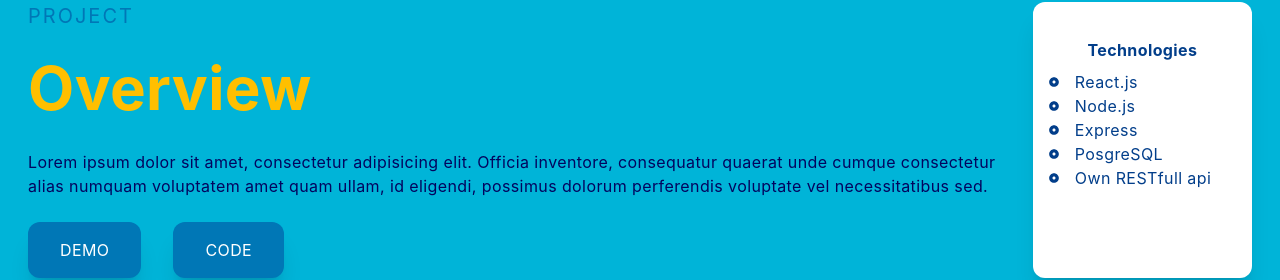
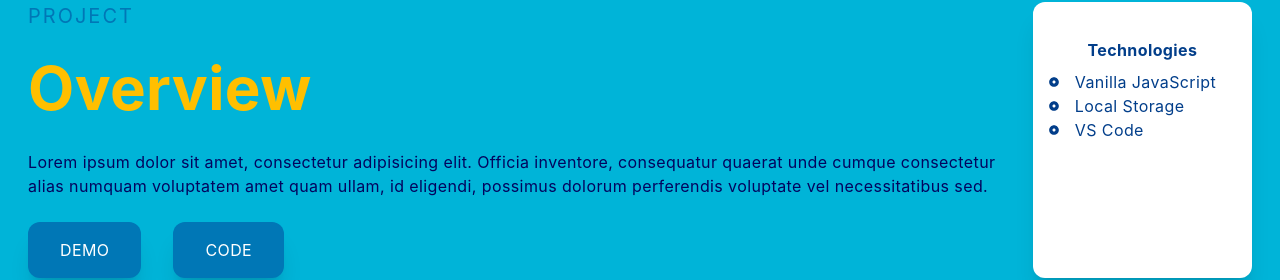
Before and after one commit to kindofclever/portfolio, a Next.js app: page /shoppinglist in a window 1280 px wide. Shown: the part 270-550 px from the top of the page. Built offline with nearby package versions, Linux system fonts and the light colour scheme.

Commit message:
added links

```diff
--- a/components/About.js
+++ b/components/About.js
@@ -18,8 +18,6 @@ const About = () => {
                 <p>
                     Lorem ipsum dolor sit amet consectetur adipisicing elit. Amet sit dolorem vero veritatis at hic, nulla molestias repellat aliquam, ipsa voluptates quae saepe? Inventore ex ducimus doloremque, reprehenderit rem dolorum.
                 </p>
-
-                <h3 className=' w-[35%]  py-2 cursor-pointer font-semibold hover:underline'> <Link href='/#projects'>Have a glance at my latest projects</Link></h3>
             </div>
             <div className='w-full h-auto m-auto flex items-center justify-center'>
                 <motion.div
--- a/components/Navbar.js
+++ b/components/Navbar.js
@@ -115,18 +115,26 @@ const Navbar = () => {
                         <div className='py-'>
                             <p className='uppercase text-xs mt-10 tracking-widest text-[#ffbf00] font-bold'>Let's connect!</p>
                             <div className='flex items-center justify-between my-4 w-full sm:w-[90%]'>
+                                <a href='https://www.linkedin.com/in/sandragufler/'>
                                     <div className='p-2 m-1 rounded-full shadow-xl cursor-pointer hover:scale-105 ease-in duration-200'>
                                         <IoLogoLinkedin size={30}/>
                                     </div>
+                                </a>
+                                <a href='https://github.com/kindofclever'>
                                 <div className='p-2 m-1 rounded-full shadow-xl cursor-pointer hover:scale-105 ease-in duration-200'>
                                     <ImGithub size={30} />
                                 </div>
+                                </a>
+                                <a href='/#contact'>
                                     <div className='p-2 m-1 rounded-full shadow-xl cursor-pointer hover:scale-105 ease-in duration-200'>
                                         <IoMdMail size={30} />
                                     </div>
+                                </a>
+                                <a href='https://www.codewars.com/users/kindofclever'>
                                     <div className='p-2 m-1 rounded-full shadow-xl cursor-pointer hover:scale-105 ease-in duration-200'>
                                         <SiCodewars size={30} />
                                     </div>
+                                </a>
                             </div>
                         </div>
                     </div>
--- a/pages/shoppinglist.js
+++ b/pages/shoppinglist.js
@@ -20,18 +20,20 @@ const shoppinglist = () => {
           <p className='text-[#0077B6] uppercase text-xl tracking-widest'>Project</p>
           <h2 className='text-[#ffbf00] py-4 font-bold  mt-3'>Overview</h2>
           <p className='py-4'>Lorem ipsum dolor sit amet, consectetur adipisicing elit. Officia inventore, consequatur quaerat unde cumque consectetur alias numquam voluptatem amet quam ullam, id eligendi, possimus dolorum perferendis voluptate vel necessitatibus sed.</p>
-          <button className=' bg-[#0077B6] hover:bg-gradient-to-l from-[#023E8A] to-[#0077B6] px-8 py-4 mt-2 mr-8'>Demo</button>
-          <button className='bg-[#0077B6] hover:bg-gradient-to-l from-[#023E8A] to-[#0077B6] px-8 py-4 mt-2'>Code</button>
+          <a href='https://kindofclever.github.io/shopping-list/'>
+            <button className=' bg-[#0077B6] hover:bg-gradient-to-l from-[#023E8A] to-[#0077B6] px-8 py-4 mt-2 mr-8'>Demo</button>
+          </a>
+          <a href='https://github.com/kindofclever/shopping-list'>
+            <button className='bg-[#0077B6] hover:bg-gradient-to-l from-[#023E8A] to-[#0077B6] px-8 py-4 mt-2'>Code</button>
+          </a>
         </div>
         <div className='col-span-4 md:col-span-1 shadow-xl rounded-xl bg-white hover:bg-[#0077B6] group  hover:text-white '>
             <div className='py-9'>
                 <p className='text-center font-bold pb-2 text-[#023E8A]  group-hover:text-white '>Technologies</p>
                 <div className='grid grid-cols-3 sm:grid-cols-1 md:grid-cols-1  group-hover:text-white '>
-                  <p className='  group-hover:text-white  text-[#023E8A] flex items-center '><FaDotCircle size={10} className='mx-4  group-hover:text-white ' /> React.js</p>
-                  <p className='  group-hover:text-white  text-[#023E8A] flex items-center '><FaDotCircle size={10} className='mx-4  group-hover:text-white ' /> Node.js</p>
-                  <p className='  group-hover:text-white  text-[#023E8A] flex items-center '><FaDotCircle size={10} className='mx-4  group-hover:text-white ' /> Express</p>
-                  <p className=' group-hover:text-white  text-[#023E8A] flex items-center '><FaDotCircle size={10} className='mx-4  group-hover:text-white ' /> PosgreSQL</p>
-                  <p className=' group-hover:text-white   text-[#023E8A] flex items-center '><FaDotCircle size={10} className='mx-4  group-hover:text-white ' /> Own RESTfull api</p>
+                  <p className='  group-hover:text-white  text-[#023E8A] flex items-center '><FaDotCircle size={10} className='mx-4  group-hover:text-white ' /> Vanilla JavaScript</p>
+                  <p className='  group-hover:text-white  text-[#023E8A] flex items-center '><FaDotCircle size={10} className='mx-4  group-hover:text-white ' /> Local Storage</p>
+                  <p className='  group-hover:text-white  text-[#023E8A] flex items-center '><FaDotCircle size={10} className='mx-4  group-hover:text-white ' /> VS Code</p>
                 </div>
               </div>
             </div>
```
Lines whose indentation alone changed are shown as unchanged.
